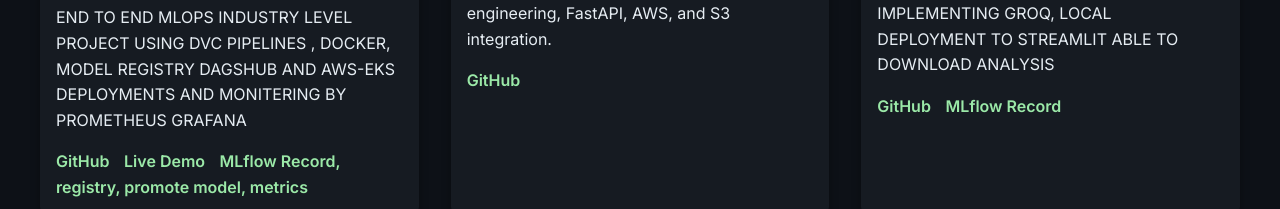
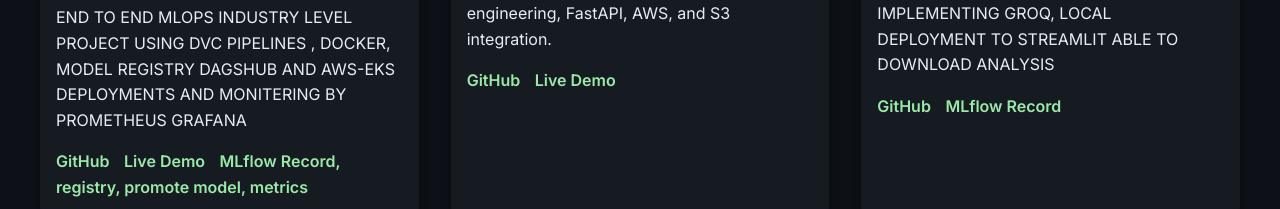
Before and after one commit to kumar7ashutosh/new_portfolio, a plain HTML site: page index.html in a window 1280 px wide. Shown: the part 513-722 px from the top of the page. Drawn offline with Linux system fonts and the light colour scheme.

Commit message:
new portfolio

```diff
--- a/index.html
+++ b/index.html
@@ -128,6 +128,7 @@
         <p>End-to-end MLOps project including data engineering, FastAPI, AWS, and S3 integration.</p>
         <div class="links">
           <a href="https://github.com/kumar7ashutosh/capstonep" target="_blank">GitHub</a>
+          <a href="http://aafccaefaa0554defbd0bf487c29386e-1002088371.us-east-1.elb.amazonaws.com:5000/" target="_blank">Live Demo</a>
         </div>
       </div>
     </div>
```
